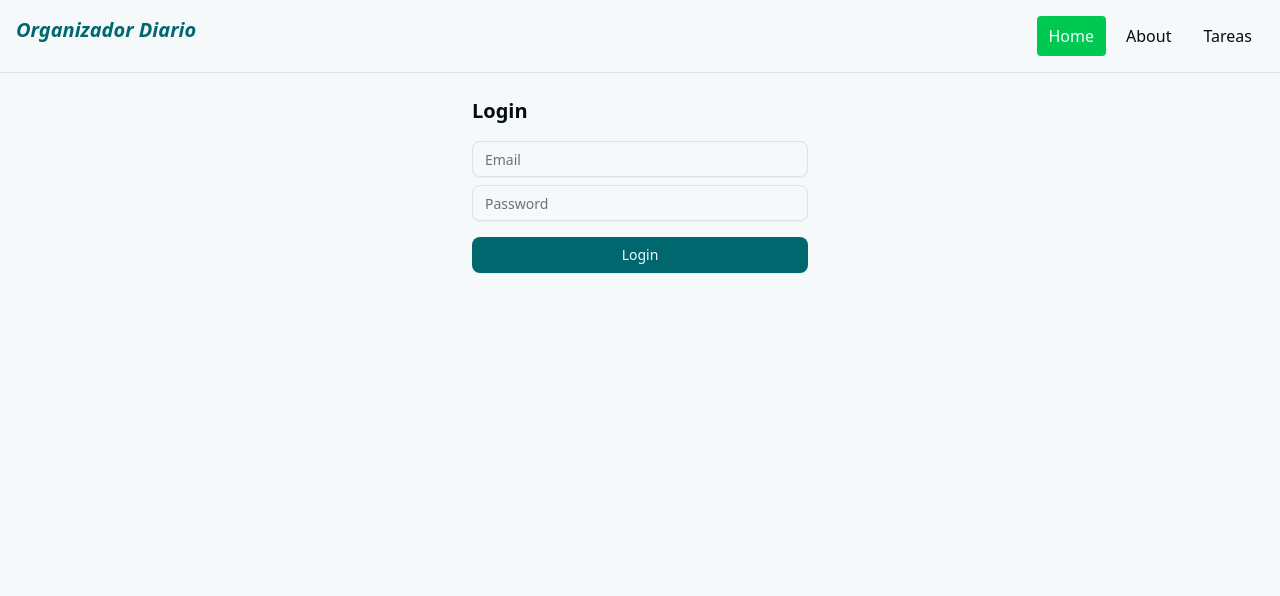
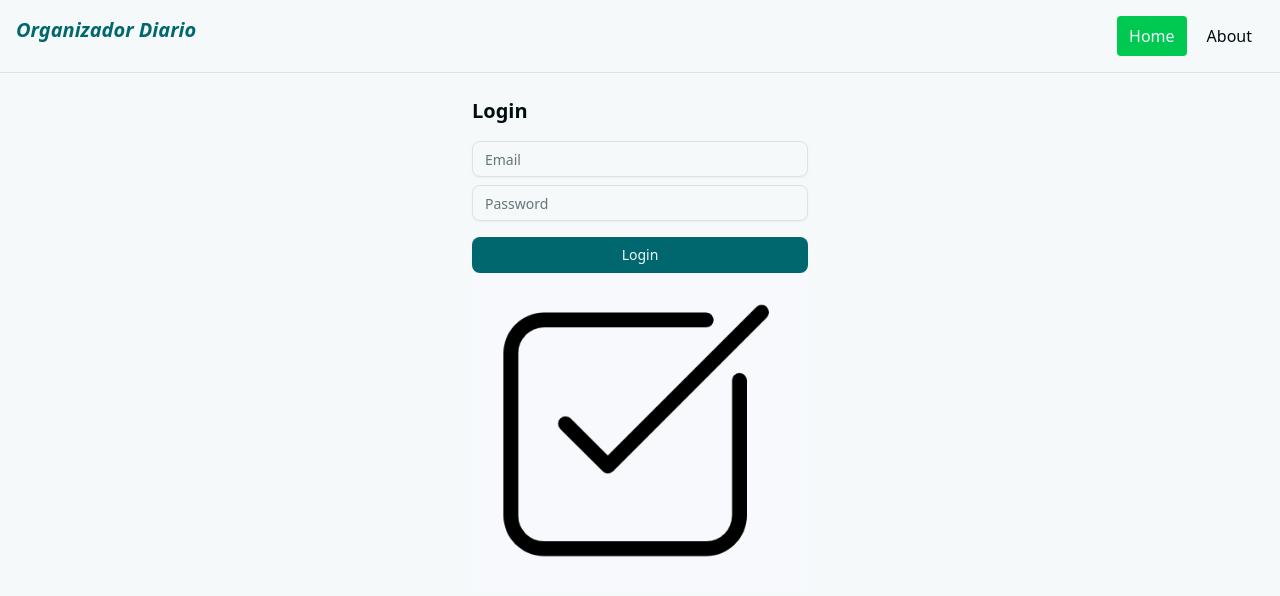
Before and after one commit to capacitacion-pickNDrive/frontend-training, a React (Vite) app: page / in a window 1280 px wide. Shown: the top 596 px of the page. Built offline with nearby package versions, Linux system fonts and the light colour scheme.

Commit message:
logo incial

```diff
--- a/src/pages/Login.tsx
+++ b/src/pages/Login.tsx
@@ -2,6 +2,7 @@ import { useLogin } from '@/hooks/useAuth'
 import { Button } from '@/components/ui/button'
 import { Input } from '@/components/ui/input'
 import { useState } from 'react'
+import checkbox from '@/checkbox.png'
 
 export default function LoginPage() {
   const { mutate: login, isPending, isError } = useLogin()
@@ -32,6 +33,10 @@ export default function LoginPage() {
       >
         {isPending ? 'Cargando...' : 'Login'}
       </Button>
+
+      <div style={{ display: 'flex', justifyContent: 'center' }}>
+        <img src={checkbox} styles={{ width: '200px' }} />
+      </div>
     </div>
   )
 }
--- a/src/routes/__root.tsx
+++ b/src/routes/__root.tsx
@@ -19,12 +19,6 @@ export const Route = createRootRoute({
           >
             About
           </Link>
-          <Link
-            to="/tareas"
-            className="px-3 py-2 rounded hover:bg-accent [&.active]:bg-purple-500 [&.active]:text-primary-foreground"
-          >
-            Tareas
-          </Link>
         </nav>
       </header>
 
```
Also changed, not shown: src/checkbox.png (added).
